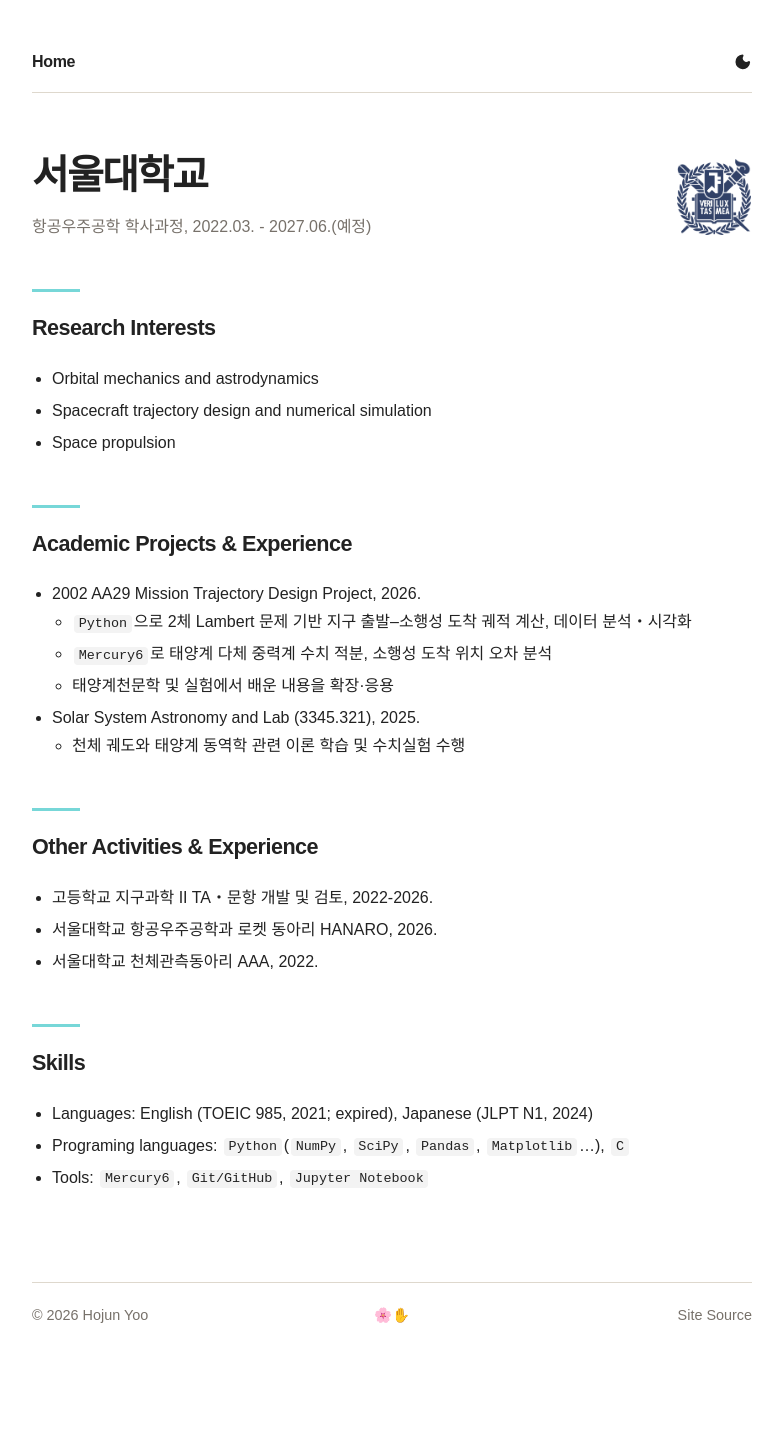
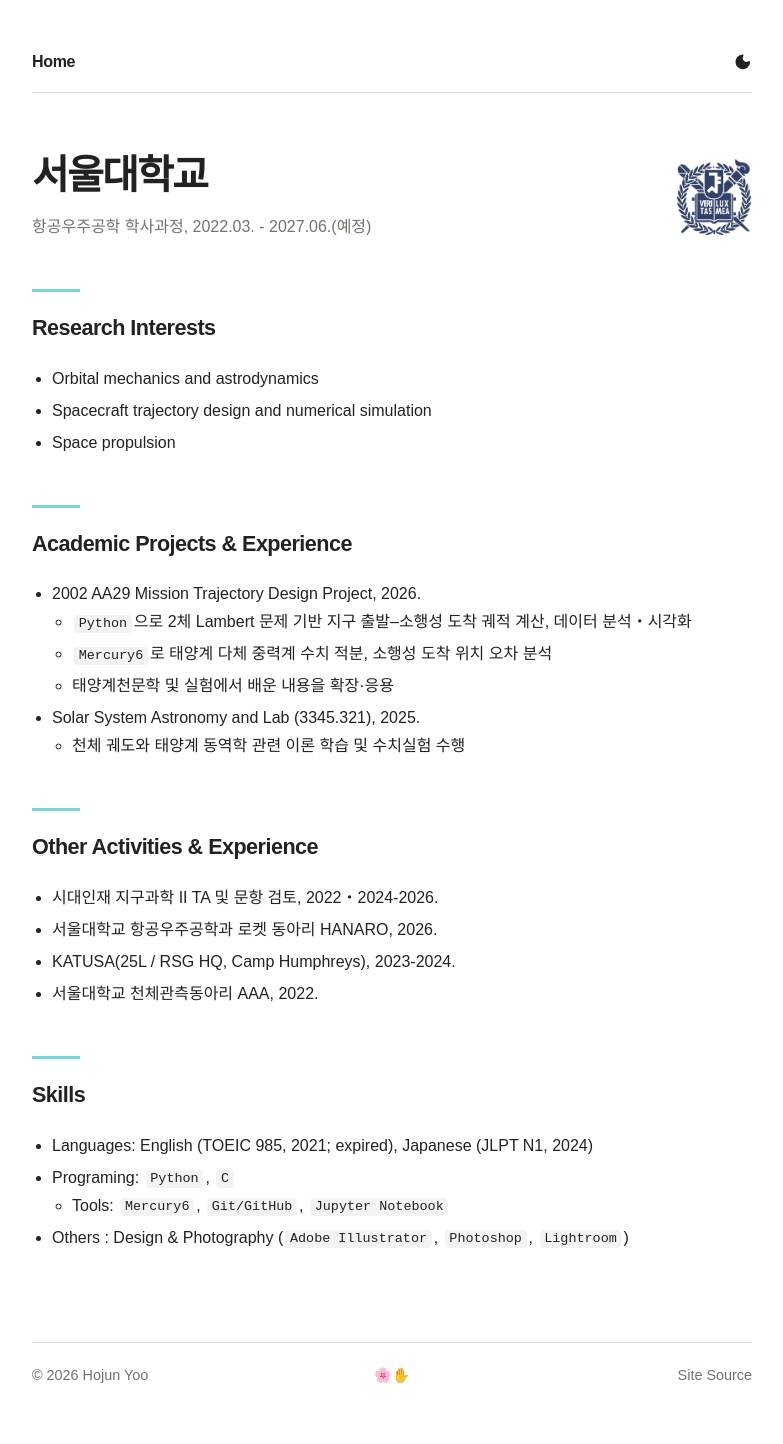
Before and after one commit to shami-momo/shami-momo.github.io, a Jekyll site: the page built from snu.md, in a window 1280 px wide. Shown: the whole page, without its empty margins (248-1031 px from the left). Built offline with Jekyll 4.4.1, drawn with Linux system fonts in a browser that asks for light colours; some web fonts are replaced; before the commit the page ends 1384 px from its top, so only the background shows below that.

Commit message:
minor changes

```diff
--- a/snu.md
+++ b/snu.md
@@ -20,11 +20,13 @@ permalink: /snu/
     - 천체 궤도와 태양계 동역학 관련 이론 학습 및 수치실험 수행
 
 ## Other Activities & Experience
-- 고등학교 지구과학 II TA・문항 개발 및 검토, 2022-2026.
+- 시대인재 지구과학 II TA 및 문항 검토, 2022・2024-2026.
 - 서울대학교 항공우주공학과 로켓 동아리 HANARO, 2026.
+- KATUSA(25L / RSG HQ, Camp Humphreys), 2023-2024.
 - 서울대학교 천체관측동아리 AAA, 2022.
 
 ## Skills
 - Languages: English (TOEIC 985, 2021; expired), Japanese (JLPT N1, 2024)
-- Programing languages: `Python`(`NumPy`, `SciPy`, `Pandas`, `Matplotlib`...), `C`
-- Tools: `Mercury6`, `Git/GitHub`, `Jupyter Notebook`
+- Programing: `Python`, `C`
+    - Tools: `Mercury6`, `Git/GitHub`, `Jupyter Notebook`
+- Others : Design & Photography (`Adobe Illustrator`, `Photoshop`, `Lightroom`)
```
Also changed, not shown: _posts/2026-09-07-2002AA29.md (+3 -0 lines).
